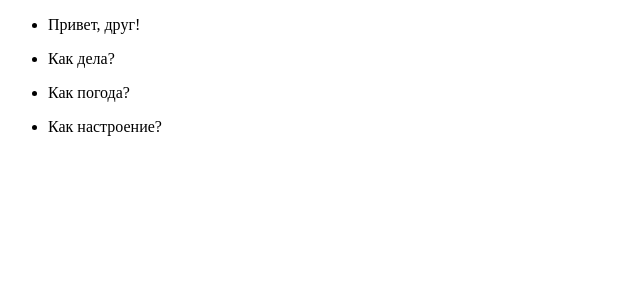
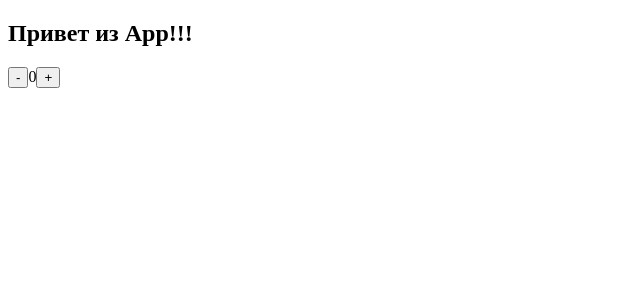
Before and after one commit to SergeyShashin/react061025, a React app: page / in a window 1280 px wide. Shown: the top 300 px of the page, without its empty margins (0-640 px from the left). Built offline with nearby package versions, Linux system fonts and the light colour scheme.

Commit message:
React061025. Lesson2 start.

```diff
--- /dev/null
+++ b/src/components/App.jsx
@@ -0,0 +1,27 @@
+import React, { Component } from 'react';
+
+export class App extends Component {
+  constructor(props) {
+    super(props);
+    this.state = {
+      counter: 0
+    };
+  }
+
+  handleClick = (e) => {
+    const operation = Number(e.target.dataset.operation);
+    this.setState(prevState => ({ counter: prevState.counter + operation }));
+  }
+
+  render() {
+    const { counter } = this.state;
+    return (
+      <div>
+        <h2>Привет из App!!!</h2>
+        <button data-operation='-1' onClick={this.handleClick}>-</button>
+        <span>{counter}</span>
+        <button data-operation='1' onClick={this.handleClick}>+</button>
+      </div>
+    )
+  }
+}
--- a/src/index.js
+++ b/src/index.jsx
@@ -7,6 +7,8 @@
 import React from "react";
 import { createRoot } from 'react-dom/client';
 
+import { App } from 'components/App';
+
 // const element = React.createElement(
 //   'h1',
 //   { className: 'react-welcome' },
@@ -15,10 +17,10 @@ import { createRoot } from 'react-dom/client';
 
 // const element = <h1 className="welcome-react">Привет! JSX тоже работает!</h1>;
 
-const messages = ['Привет, друг!', 'Как дела?', 'Как погода?', 'Как настроение?'];
+// const messages = ['Привет, друг!', 'Как дела?', 'Как погода?', 'Как настроение?'];
 
-const Message = props => <li>{props.msg}</li>
-const Messages = props => props.messages.map((msg, idx) => <ul><Message msg={msg} key={idx} /></ul>);
+// const Message = props => <li>{props.msg}</li>
+// const Messages = props => props.messages.map((msg, idx) => <ul><Message msg={msg} key={idx} /></ul>);
 
 // ReactDom.render(
 //   element,
@@ -28,4 +30,5 @@ const Messages = props => props.messages.map((msg, idx) => <ul><Message msg={msg
 const root = createRoot(document.getElementById('root'));
 // root.render(element);
 // root.render(<Message msg={'Привет, компонент работает!)'} />);
-root.render(<Messages messages={messages} />);
+// root.render(<Messages messages={messages} />);
+root.render(<App />);
--- a/webpack.config.js
+++ b/webpack.config.js
@@ -2,7 +2,7 @@ const path = require('path');
 const HtmlWebpackPlugin = require('html-webpack-plugin');
 
 module.exports = {
-  entry: path.resolve(__dirname, 'src', 'index.js'),
+  entry: path.resolve(__dirname, 'src', 'index.jsx'),
   output: {
     path: path.resolve(__dirname, 'dist'),
     filename: 'bundle.js'
@@ -16,6 +16,12 @@ module.exports = {
       }
     ]
   },
+  resolve: {
+    extensions: ['.js', '.jsx'],
+    alias: {
+      components: path.resolve(__dirname, 'src/components'),
+    },
+  },
   plugins: [
     new HtmlWebpackPlugin({
       template: path.resolve(__dirname, 'src', 'index.html'),
```
